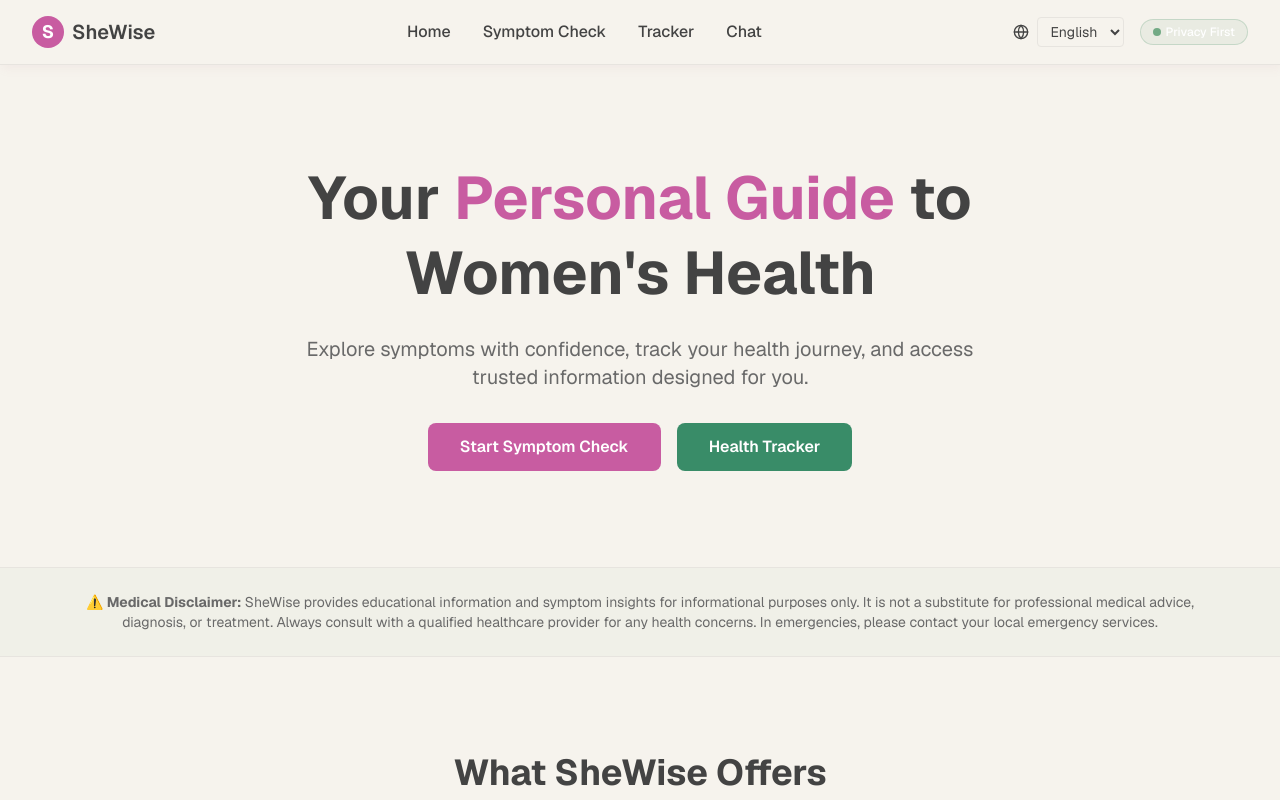
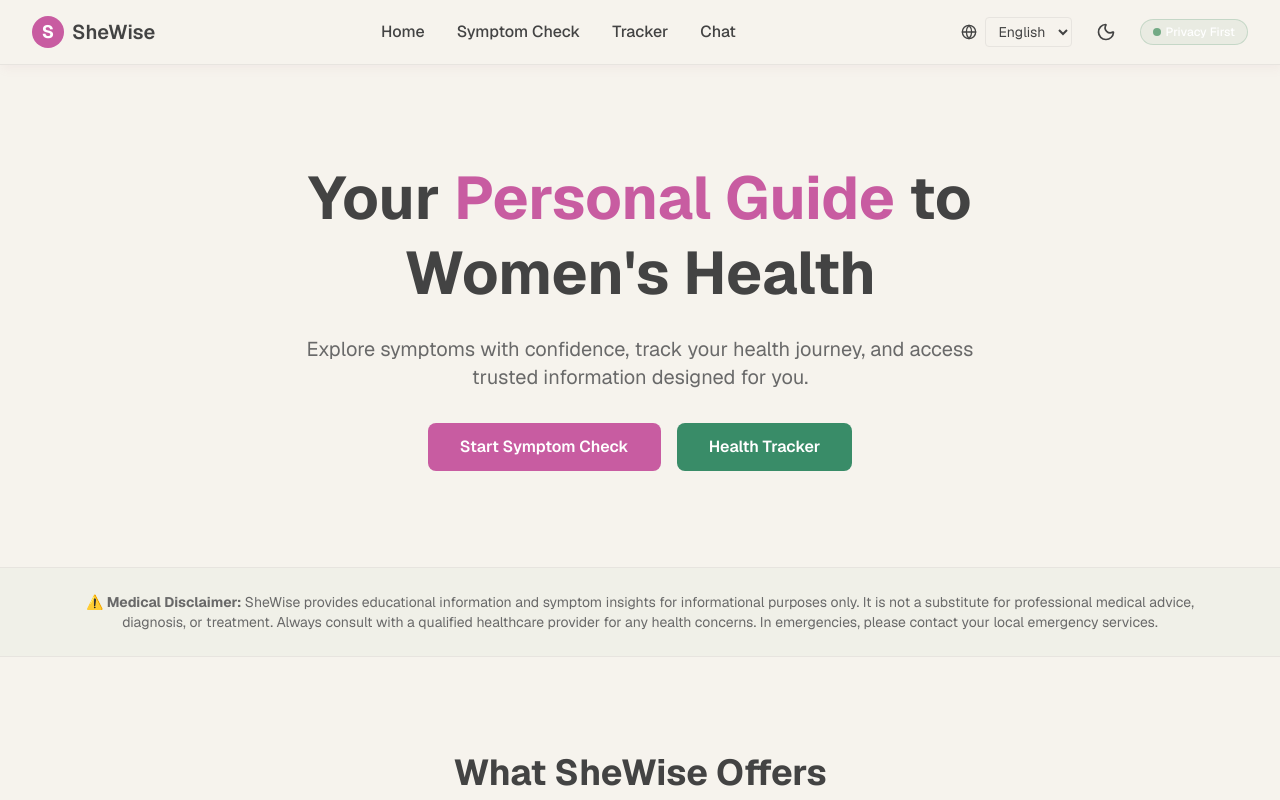
Before and after one commit to buildByMed/SheWise_Coffee-Code, a Next.js app: page / in a window 1280 px wide. Shown: the top 800 px of the page. Built offline with nearby package versions, Linux system fonts and the light colour scheme.

Commit message:
feat: implement dark mode theme toggle and provider
Co-authored-by: Medhansh Yadav <226540410+buildByMed@users.noreply.github.com>

```diff
--- a/app/globals.css
+++ b/app/globals.css
@@ -3,6 +3,12 @@
 @import 'shadcn/tailwind.css';
 
 @custom-variant dark (&:is(.dark *));
+
+@media (prefers-color-scheme: dark) {
+  :root:not(.light) {
+    color-scheme: dark;
+  }
+}
 
 @theme inline {
   --font-heading: var(--font-sans);
--- a/app/layout.tsx
+++ b/app/layout.tsx
@@ -3,6 +3,7 @@ import type { Metadata, Viewport } from 'next'
 
 import './globals.css'
 import { Geist, Geist_Mono, Geist as V0_Font_Geist, Geist_Mono as V0_Font_Geist_Mono, Source_Serif_4 as V0_Font_Source_Serif_4 } from 'next/font/google'
+import { ThemeProvider } from '@/components/providers/theme-provider'
 
 // Initialize fonts
 const _geist = V0_Font_Geist({ subsets: ['latin'], weight: ["100","200","300","400","500","600","700","800","900"] })
@@ -51,7 +52,9 @@ export default function RootLayout({
   return (
     <html lang="en" className={`bg-background ${geistSans.variable} ${geistMono.variable}`}>
       <body className="font-sans antialiased">
-        {children}
+        <ThemeProvider>
+          {children}
+        </ThemeProvider>
         {process.env.NODE_ENV === 'production' && <Analytics />}
       </body>
     </html>
--- a/components/layout/header.tsx
+++ b/components/layout/header.tsx
@@ -1,14 +1,21 @@
 'use client'
 
 import Link from 'next/link'
-import { useState } from 'react'
-import { Menu, X, Globe } from 'lucide-react'
+import { useState, useEffect } from 'react'
+import { Menu, X, Globe, Moon, Sun } from 'lucide-react'
+import { useTheme } from '@/components/providers/theme-provider'
 
 const LANGUAGES = ['English', 'Hindi', 'Tamil', 'Bengali', 'Marathi']
 
 export default function Header() {
   const [isOpen, setIsOpen] = useState(false)
   const [selectedLang, setSelectedLang] = useState('English')
+  const [mounted, setMounted] = useState(false)
+  const themeContext = mounted ? useTheme() : { isDark: false, toggleTheme: () => {} }
+
+  useEffect(() => {
+    setMounted(true)
+  }, [])
 
   return (
     <header className="sticky top-0 z-50 w-full bg-background border-b border-border shadow-sm">
@@ -58,6 +65,19 @@ export default function Header() {
               </select>
             </div>
 
+            {/* Dark Mode Toggle */}
+            <button
+              onClick={themeContext.toggleTheme}
+              className="p-2 hover:bg-muted rounded-lg transition-colors"
+              aria-label="Toggle dark mode"
+            >
+              {themeContext.isDark ? (
+                <Sun className="w-5 h-5 text-foreground" />
+              ) : (
+                <Moon className="w-5 h-5 text-foreground" />
+              )}
+            </button>
+
             {/* Privacy Badge */}
             <div className="hidden sm:flex items-center gap-1 px-3 py-1 bg-accent/10 rounded-full border border-accent/30">
               <div className="w-2 h-2 bg-accent rounded-full" />
--- /dev/null
+++ b/components/providers/theme-provider.tsx
@@ -0,0 +1,60 @@
+'use client'
+
+import { createContext, useContext, useEffect, useState } from 'react'
+
+type ThemeContextType = {
+  isDark: boolean
+  toggleTheme: () => void
+}
+
+const ThemeContext = createContext<ThemeContextType | undefined>(undefined)
+
+export function ThemeProvider({ children }: { children: React.ReactNode }) {
+  const [isDark, setIsDark] = useState(false)
+  const [mounted, setMounted] = useState(false)
+
+  useEffect(() => {
+    setMounted(true)
+    // Get theme from localStorage or default to light mode
+    const saved = localStorage.getItem('theme')
+    if (saved) {
+      setIsDark(saved === 'dark')
+      if (saved === 'dark') {
+        document.documentElement.classList.add('dark')
+      }
+    }
+  }, [])
+
+  const toggleTheme = () => {
+    setIsDark((prev) => {
+      const newValue = !prev
+      if (newValue) {
+        document.documentElement.classList.add('dark')
+        localStorage.setItem('theme', 'dark')
+      } else {
+        document.documentElement.classList.remove('dark')
+        localStorage.setItem('theme', 'light')
+      }
+      return newValue
+    })
+  }
+
+  // Avoid hydration mismatch
+  if (!mounted) {
+    return <>{children}</>
+  }
+
+  return (
+    <ThemeContext.Provider value={{ isDark, toggleTheme }}>
+      {children}
+    </ThemeContext.Provider>
+  )
+}
+
+export function useTheme() {
+  const context = useContext(ThemeContext)
+  if (context === undefined) {
+    throw new Error('useTheme must be used within ThemeProvider')
+  }
+  return context
+}
```
